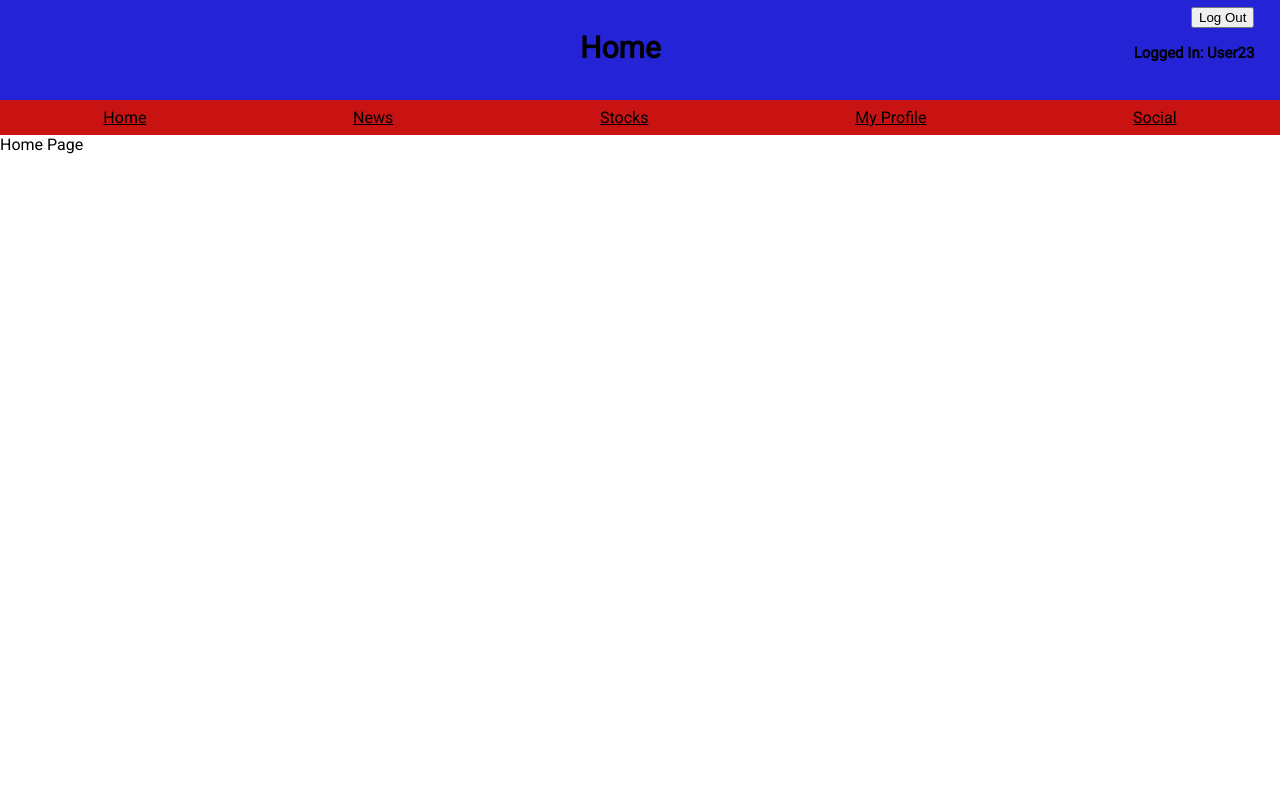
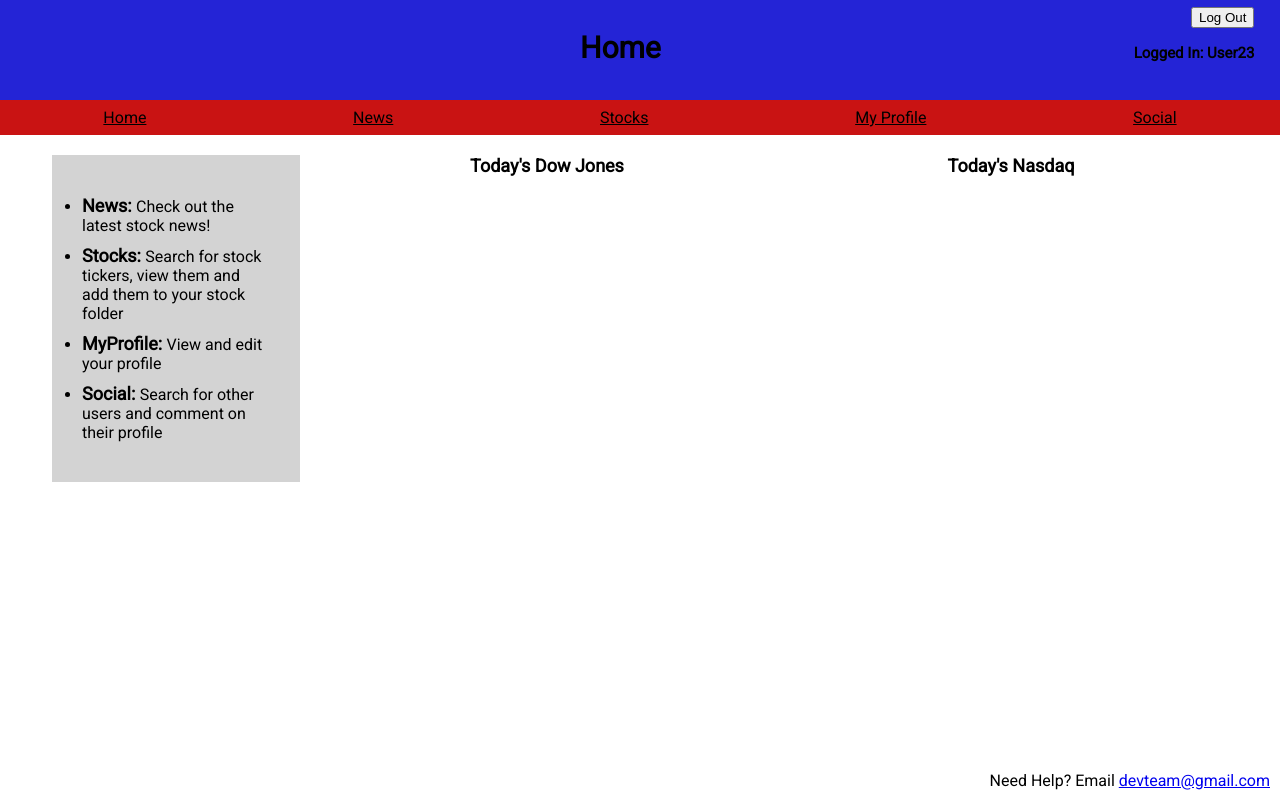
Before and after one commit to dls197/StockApp, a React (Create React App) app in the folder marketview/: page / in a window 1280 px wide. Built offline with nearby package versions, Linux system fonts and the light colour scheme; no server answers.

Commit message:
begin adding components for homepage

```diff
--- a/marketview/src/App.css
+++ b/marketview/src/App.css
@@ -53,3 +53,8 @@ body {
     align-items: center;
     list-style: none;
 }
+
+.title {
+    text-align: center;
+    align-content: center;
+}
--- /dev/null
+++ b/marketview/src/components/Footer.js
@@ -0,0 +1,17 @@
+// 1.) Import React and any other needed components/packages
+import React from 'react'
+
+// 2.) Define functional component with name of component and parameters
+function Footer() {
+    // 3.) Define a state or any internal functions that this component has
+
+    // 4.) Define what html this component will return using jsx
+    return (
+        <div className="footer">
+            <span>Need Help? Email <a href="mailto:devteam@gmail.com">devteam@gmail.com</a></span>
+        </div>
+    )
+}
+
+// 5.) Export component so it can be imported elsewhere
+export default Footer
--- a/marketview/src/components/Home.js
+++ b/marketview/src/components/Home.js
@@ -1,16 +1,25 @@
 import React from 'react'
 import Header from './Header'
 import Navbar from './Navbar'
+import Footer from './Footer'
+import HomeMain from './HomeMain'
+import '../css/Home.css'
+import Modal from 'react-modal'
+import '../css/HomeModal.css'
 
 
 function Home({ logOut, username }) {
     return (
-        <div>
+        <div className="home-container">
             <Header title = "Home" username = {username} logOut = {logOut} />
             <Navbar />
-            <body>
-                <h1>Home Page</h1>
-            </body>
+                {/* <Modal isOpen={true}>
+                    <h1 className = "title">Welcome to MarketView</h1>
+                    <h2>Modal title</h2>
+                    <p>Modal Body</p>
+                </Modal> */}
+                <HomeMain />
+            <Footer />
         </div>
     )
 }
--- /dev/null
+++ b/marketview/src/components/HomeMain.js
@@ -0,0 +1,24 @@
+import React from 'react'
+
+function HomeMain() {
+    return(
+        <div className="home-content">
+            <div className="guide">
+                <ul>
+                    <li><span className="list-header">News: </span>Check out the latest stock news!</li>
+                    <li><span className="list-header">Stocks: </span>Search for stock tickers, view them and add them to your stock folder</li>
+                    <li><span className="list-header">MyProfile: </span>View and edit your profile</li>
+                    <li><span className="list-header">Social: </span>Search for other users and comment on their profile</li>
+                </ul>
+            </div>
+            <div className="stock-container">
+                <h2>Today's Dow Jones</h2>
+            </div>
+            <div className="stock-container">
+                <h2>Today's Nasdaq</h2>
+            </div>
+        </div>
+    )
+}
+
+export default HomeMain
--- /dev/null
+++ b/marketview/src/css/Home.css
@@ -0,0 +1,51 @@
+.title {
+    text-align: center;
+    font-size: 30px;
+    font-weight: bold;
+    min-height: 100px;
+}
+
+.home-container {
+    position: relative;
+    min-height: 100vh;
+}
+
+.footer {
+    width: 100%;
+    text-align: right;
+    position: absolute;
+    bottom: 0;
+    padding: 10px;
+}
+
+.home-content {
+    display: flex;
+    justify-content: center;
+    gap: 30px;
+    margin: 20px;
+}
+
+.guide {
+    background-color: lightgray;
+    width: 20%;
+    padding: 30px;
+}
+
+.guide li {
+    margin: 10px 0;
+}
+
+.guide .list-header {
+    font-weight: bold;
+    font-size: 18px;
+}
+
+.stock-container {
+    width: 35%;
+}
+
+.stock-container h2 {
+    text-align: center;
+    font-weight: bold;
+    font-size: 18px;
+}
```
Also changed, not shown: marketview/src/css/HomeModal.css (added), 1 other file (tests, documents, lock files or other folders).
